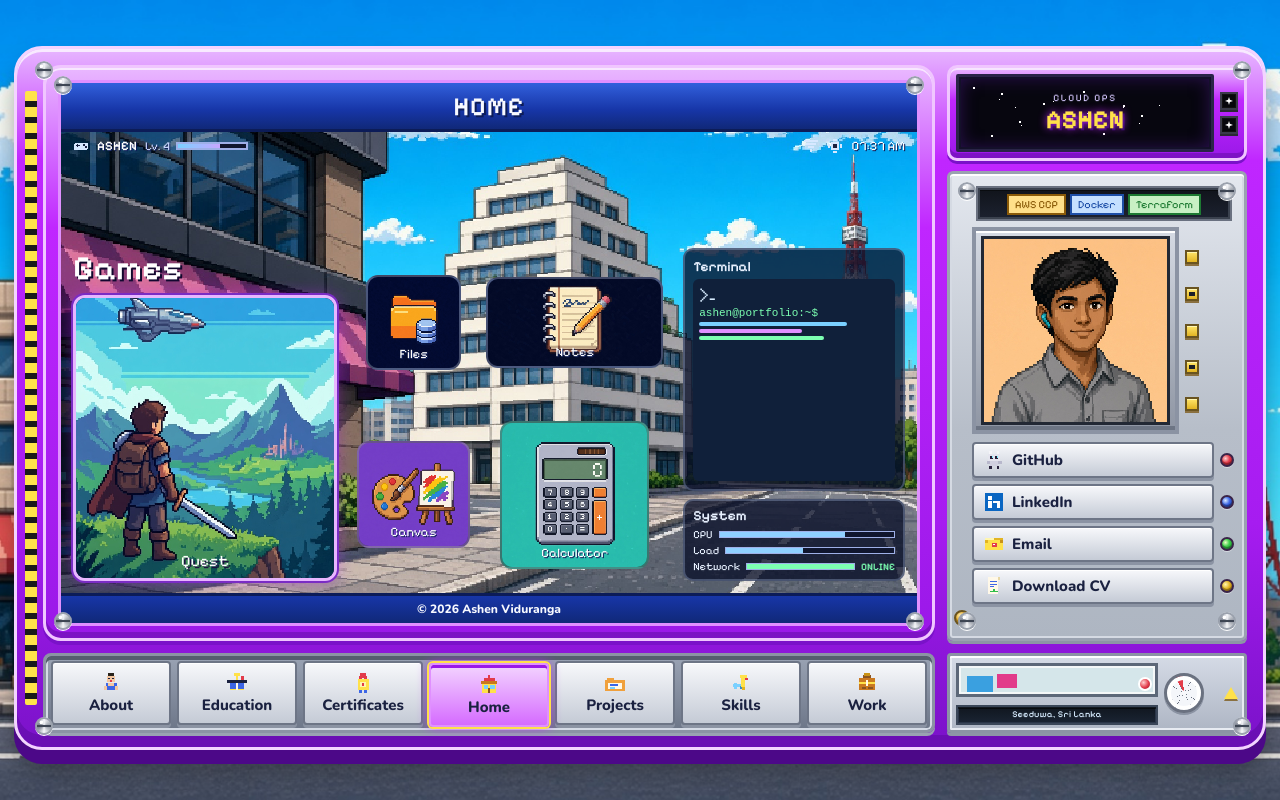
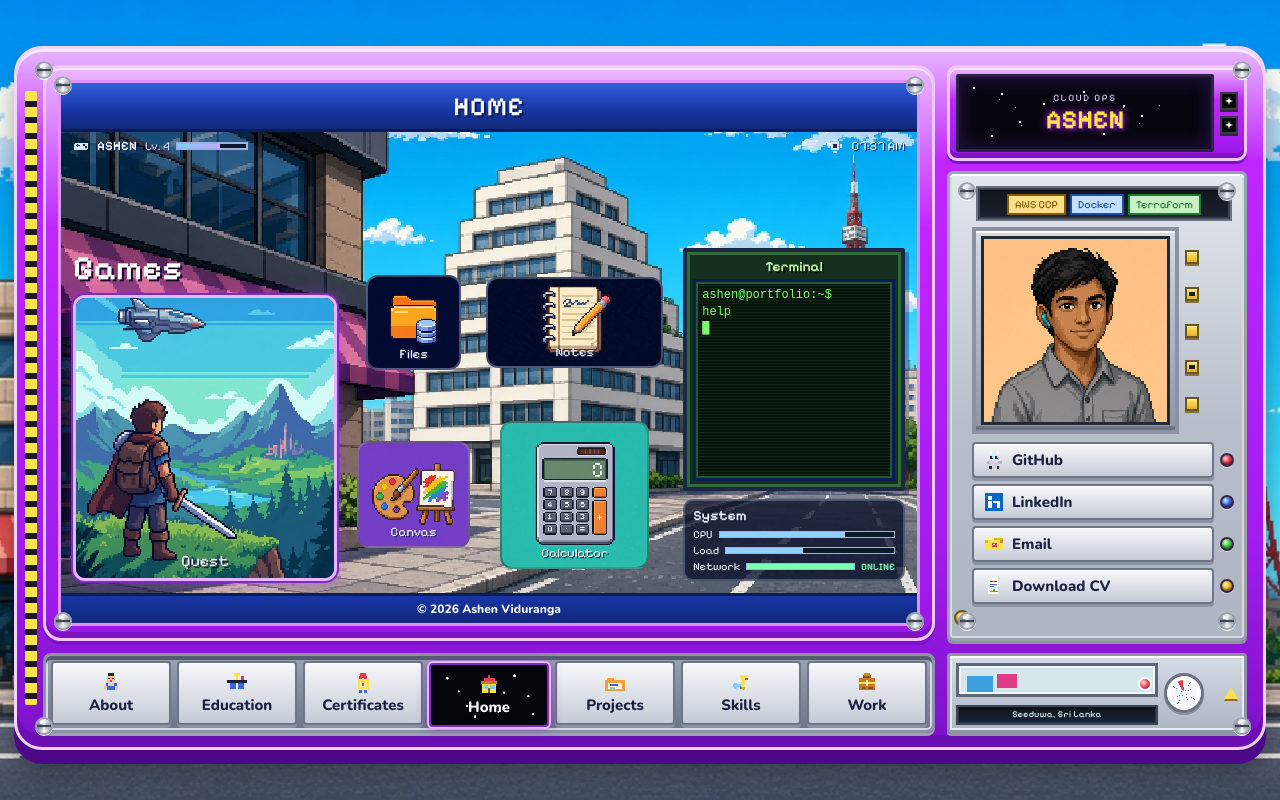
Before and after one commit to ashen-v2/portfolio-page, a React (Vite) app: page / in a window 1280 px wide. Built offline with nearby package versions, Linux system fonts and the light colour scheme.

Commit message:
feat: update HomeScreen terminal UI and enhance console key styles

```diff
--- a/src/components/console/HomeScreen.tsx
+++ b/src/components/console/HomeScreen.tsx
@@ -92,11 +92,9 @@ export function HomeScreen({ handle, onOpen }: { handle: string; onOpen: (id: To
           <button type="button" className="home-terminal" onClick={() => onOpen("terminal")}>
             <span className="home-side-title">Terminal</span>
             <span className="home-term-screen" aria-hidden="true">
-              <span className="home-term-prompt">&gt;_</span>
               <span className="home-term-line">{(handle || "ashen").toLowerCase()}@portfolio:~$</span>
-              <span className="home-term-bar home-term-bar-a" />
-              <span className="home-term-bar home-term-bar-b" />
-              <span className="home-term-bar home-term-bar-c" />
+              <span className="home-term-line">help</span>
+              <span className="home-term-cursor">█</span>
             </span>
           </button>
           <section className="home-system" aria-label="System">
--- a/src/styles/pixel.css
+++ b/src/styles/pixel.css
@@ -1128,26 +1128,55 @@ a {
   cursor: not-allowed;
 }
 
-.console-key-home {
-  border-color: #e090ff;
-  background: linear-gradient(#fff4fc, #f0c6ff);
+.console-key-home,
+.console-key-home:hover:not(:disabled),
+.console-key-home[aria-pressed="true"] {
+  position: relative;
+  overflow: hidden;
+  color: #fff;
+  border-color: #7a2cc4;
+  background: #05060c;
   box-shadow:
-    inset 0 1px 0 #fff,
-    0 3px 0 #c026ff,
-    0 0 0 2px #e090ff,
-    0 0 10px rgba(192, 38, 255, 0.8);
-}
-
-.console-key-home:hover:not(:disabled) {
-  background: linear-gradient(#fff, #f6d8ff);
+    inset 0 0 0 1px #1a2140,
+    0 3px 0 #3a1868,
+    0 0 0 2px #7a2cc4,
+    0 0 10px rgba(122, 44, 196, 0.9);
+}
+
+.console-key-home::before {
+  content: "";
+  position: absolute;
+  inset: 0;
+  pointer-events: none;
+  background:
+    radial-gradient(circle at 14% 22%, #fff 1.1px, transparent 1.6px),
+    radial-gradient(circle at 31% 68%, #fff 0.9px, transparent 1.4px),
+    radial-gradient(circle at 46% 30%, #d7e8ff 1px, transparent 1.5px),
+    radial-gradient(circle at 58% 78%, #fff 0.8px, transparent 1.3px),
+    radial-gradient(circle at 72% 18%, #fff 1.1px, transparent 1.6px),
+    radial-gradient(circle at 84% 52%, #fff 0.9px, transparent 1.4px),
+    radial-gradient(circle at 24% 44%, #fff 0.8px, transparent 1.3px),
+    radial-gradient(circle at 63% 46%, #d7e8ff 0.9px, transparent 1.4px),
+    radial-gradient(circle at 38% 86%, #fff 1px, transparent 1.5px),
+    radial-gradient(circle at 88% 82%, #fff 0.8px, transparent 1.3px);
+}
+
+.console-key-home > * {
+  position: relative;
+  z-index: 1;
+}
+
+.console-key-home span {
+  color: #fff;
+  text-shadow: 1px 1px 0 #000;
 }
 
 .console-key-home[aria-pressed="true"] {
-  background: linear-gradient(#f3d4ff, #d56bff);
+  transform: translateY(2px);
   box-shadow:
-    inset 0 3px 0 #9a18e8,
-    0 0 0 2px #ffe14a,
-    0 0 12px rgba(192, 38, 255, 0.9);
+    inset 0 3px 0 #000,
+    0 0 0 2px #e7b6ff,
+    0 0 12px rgba(122, 44, 196, 0.95);
 }
 
 .key-icon {
@@ -2313,9 +2342,16 @@ a {
   align-items: stretch;
   gap: 4px;
   min-height: 0;
-  padding: 8px;
+  padding: 6px;
   text-align: left;
   cursor: pointer;
+  border: 4px solid #1c2744;
+  border-radius: 2px;
+  background: #14301c;
+  box-shadow:
+    inset 0 0 0 3px #2f6b3a,
+    4px 4px 0 rgba(12, 28, 88, 0.35);
+  color: #7cff6b;
 }
 
 .desk[data-layout="stack"] .home-desk {
@@ -2366,6 +2402,13 @@ a {
   font-weight: 600;
 }
 
+.home-terminal .home-side-title {
+  color: #c6ffb0;
+  font-family: var(--font-display);
+  text-align: center;
+  text-shadow: 2px 2px 0 #07140c;
+}
+
 .home-system h3,
 .home-scripts h3 {
   margin-bottom: 4px;
@@ -2375,23 +2418,28 @@ a {
   display: flex;
   flex: 1;
   flex-direction: column;
-  gap: 3px;
+  gap: 2px;
   min-height: 48px;
   padding: 6px;
-  border-radius: 6px;
-  background: #10203a;
+  border-radius: 0;
+  border: 3px solid #0c1c58;
+  background:
+    repeating-linear-gradient(
+      to bottom,
+      rgba(124, 255, 107, 0.07) 0 1px,
+      transparent 1px 3px
+    ),
+    #07140c;
+  box-shadow: inset 0 0 0 2px #1d5a32;
   overflow: hidden;
 }
 
-.home-term-prompt {
-  color: #d7ecff;
-  font-size: 16px;
-}
-
-.home-term-line {
-  color: #7cffb2;
+.home-term-line,
+.home-term-cursor {
+  color: #7cff6b;
   font-family: "Courier New", ui-monospace, monospace;
-  font-size: 11px;
+  font-size: 12px;
+  line-height: 1.2;
 }
 
 .home-term-bar {
```
